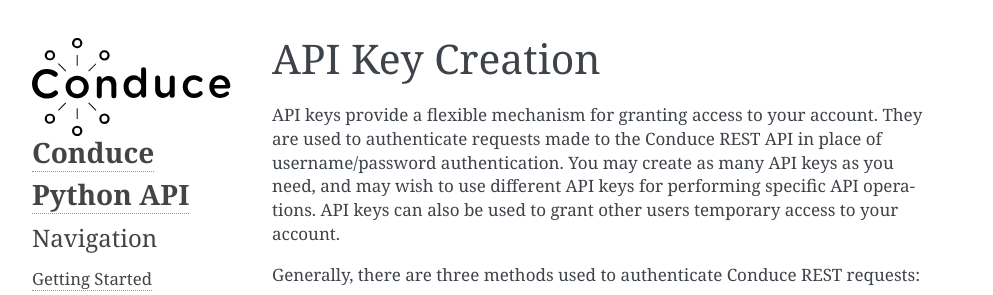
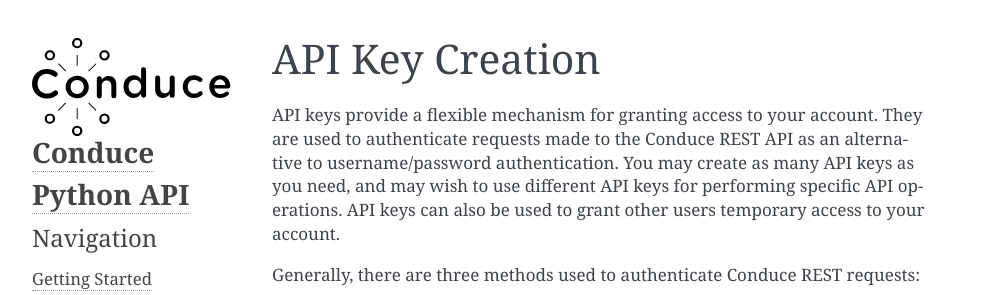
Before and after one commit to ConduceInc/conduce-python-api, a Sphinx documentation site: the page built from doc/source/api-key-creation.rst, in a window 1280 px wide. Shown: the top 295 px of the page, without its empty margins (148-1141 px from the left). Built offline with Sphinx 7.4.7, drawn with Linux system fonts in a browser that asks for light colours; formulas are drawn with MathJax 3.

Commit message:
s/placeof/alternativeto/

```diff
--- a/doc/source/api-key-creation.rst
+++ b/doc/source/api-key-creation.rst
@@ -4,7 +4,7 @@
 API Key Creation
 ====================
 
-API keys provide a flexible mechanism for granting access to your account. They are used to authenticate requests made to the Conduce REST API in place of username/password authentication. You may create as many API keys as you need, and may wish to use different API keys for performing specific API operations.  API keys can also be used to grant other users temporary access to your account.
+API keys provide a flexible mechanism for granting access to your account. They are used to authenticate requests made to the Conduce REST API as an alternative to username/password authentication. You may create as many API keys as you need, and may wish to use different API keys for performing specific API operations.  API keys can also be used to grant other users temporary access to your account.
 
 Generally, there are three methods used to authenticate Conduce REST requests:
 
```
